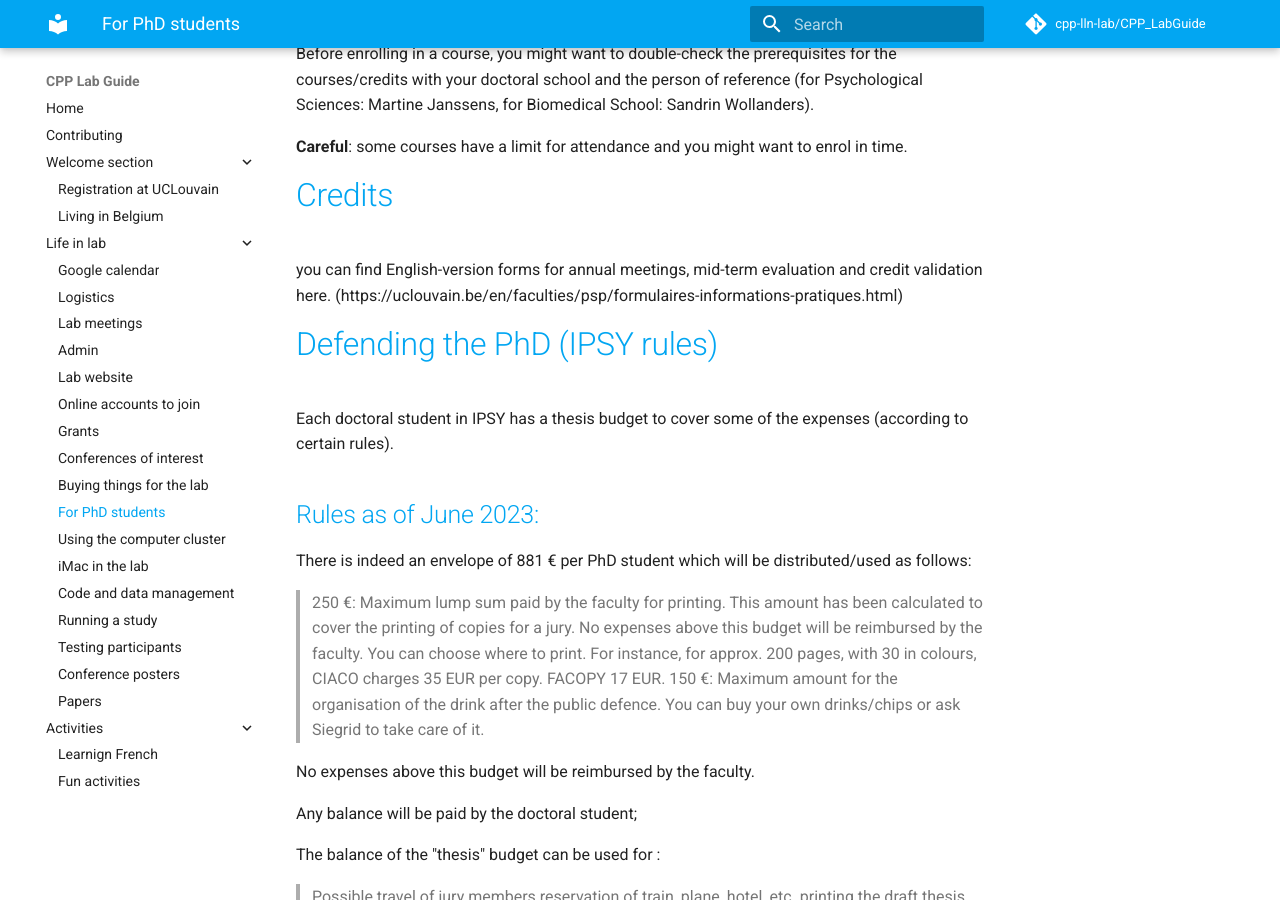
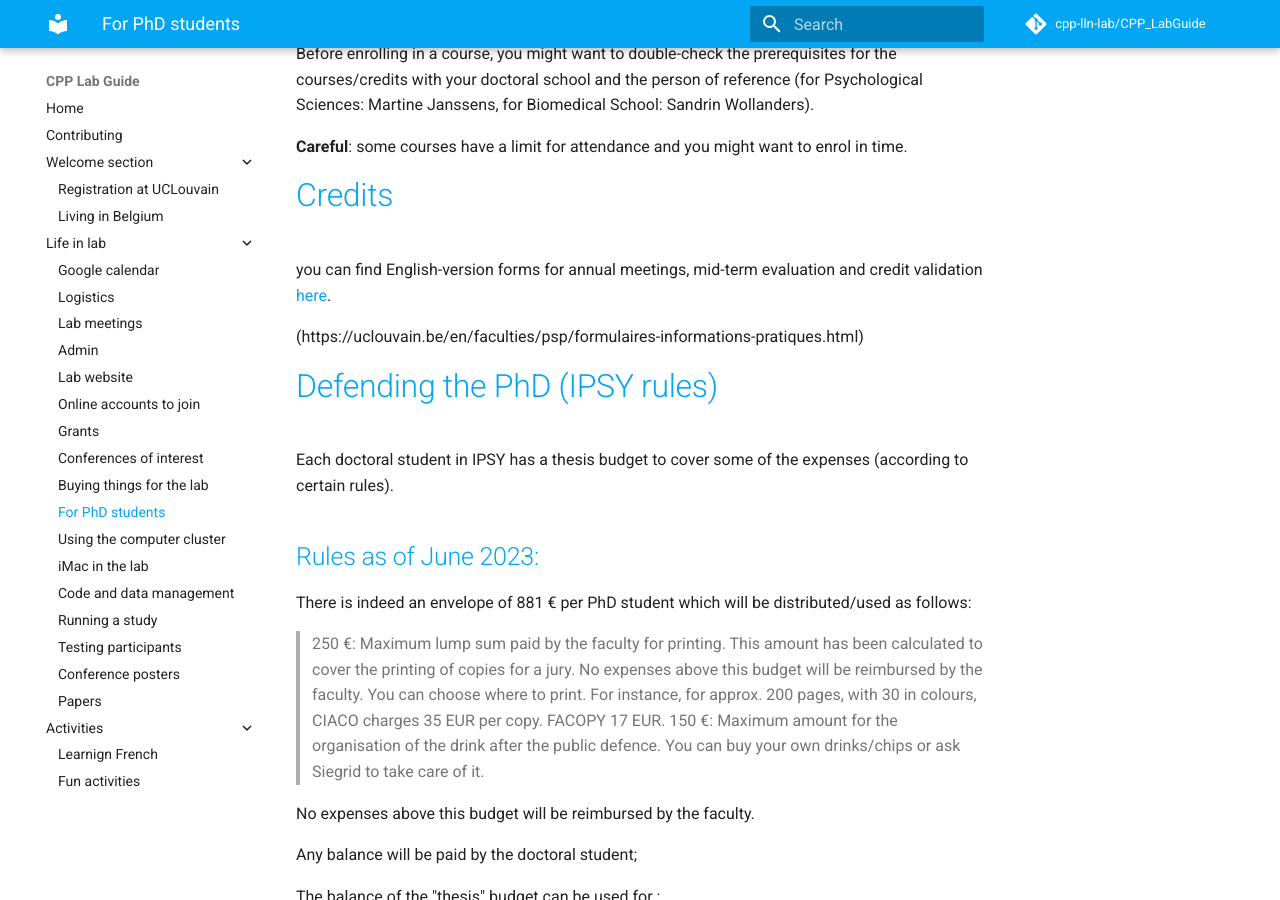
Before and after one commit to cpp-lln-lab/CPP_LabGuide, an MkDocs documentation site: the page built from doc/for_phd_students.md, in a window 1280 px wide and 900 px high, scrolled down 305 px. Built offline with MkDocs 1.6.1 and Material for MkDocs 9.7.7, drawn with Linux system fonts in a browser that asks for light colours; comment, search, counter and statistics services are not loaded; part of the change alters nothing that is shown.

```diff
--- a/doc/for_phd_students.md
+++ b/doc/for_phd_students.md
@@ -14,7 +14,8 @@ Before enrolling in a course, you might want to double-check the prerequisites f
 
 # Credits
 
-you can find English-version forms for annual meetings, mid-term evaluation and credit validation here.
+you can find English-version forms for annual meetings, mid-term evaluation and credit validation [here](https://uclouvain.be/en/faculties/psp/formulaires-informations-pratiques.html).
+
 (https://uclouvain.be/en/faculties/psp/formulaires-informations-pratiques.html)
 
 # Defending the PhD (IPSY rules)
```
